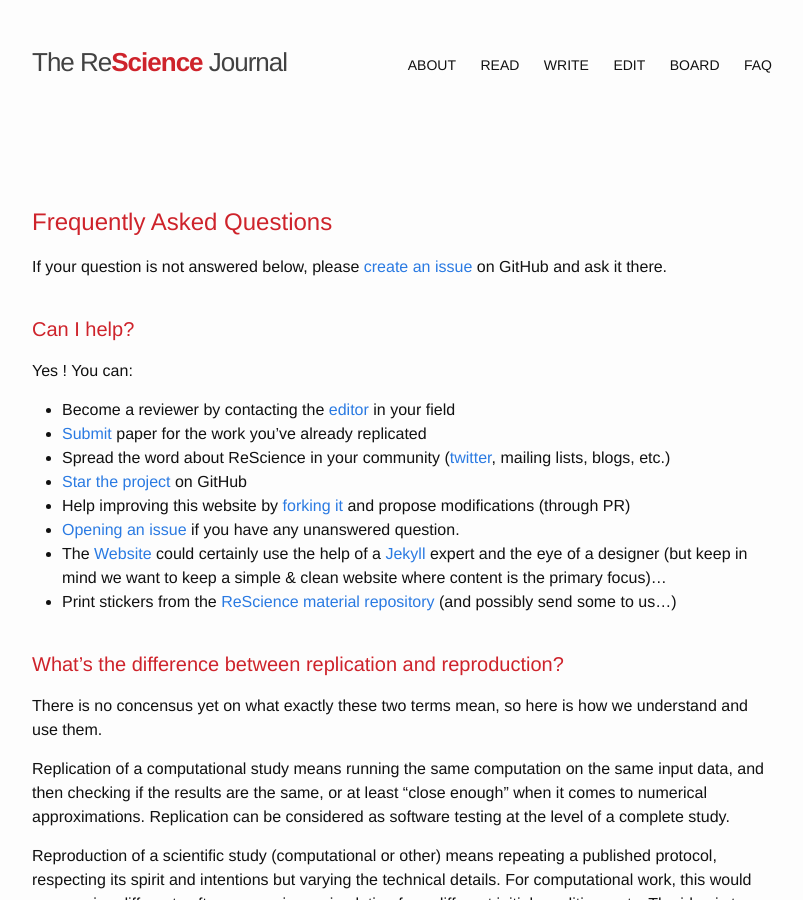
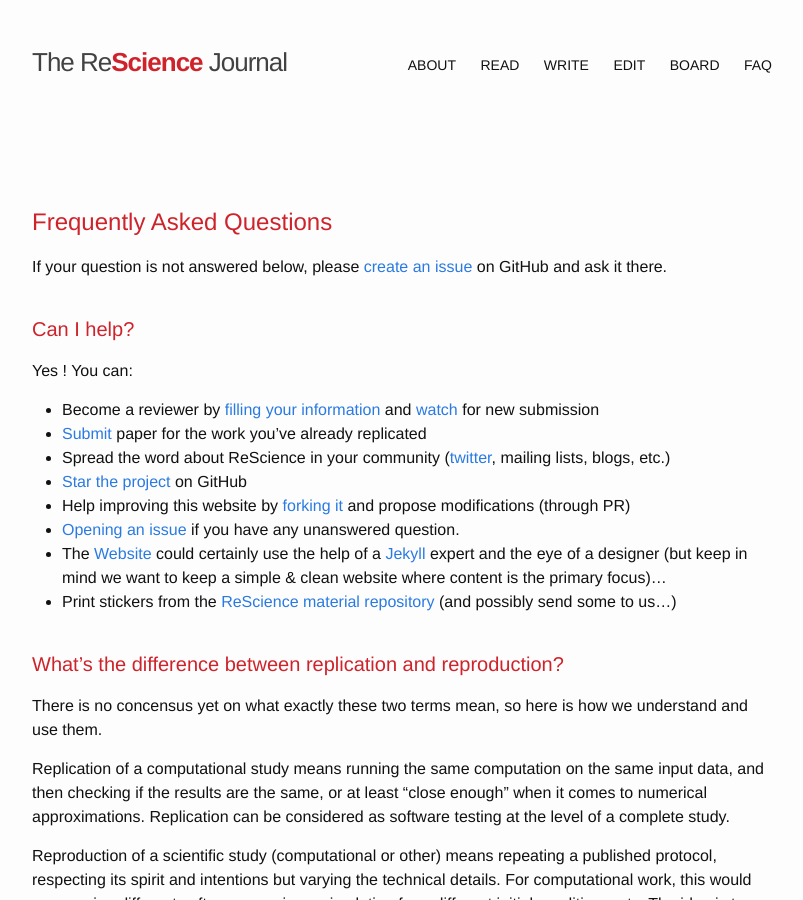
Before and after one commit to ReScience/rescience.github.io, a Jekyll site: the page built from 05-FAQ.md, in a window 1280 px wide and 900 px high. Shown: the whole window, without its empty margins (238-1041 px from the left). Built offline with Jekyll 4.4.1, drawn with Linux system fonts in a browser that asks for light colours.

Commit message:
Updated reviewer application information

```diff
--- a/05-FAQ.md
+++ b/05-FAQ.md
@@ -14,7 +14,7 @@
 
 Yes ! You can:
 
- * Become a reviewer by contacting the [editor](../board) in your field
+ * Become a reviewer by [filling your information](https://github.com/ReScience/ReScience/issues/27) and [watch](https://github.com/ReScience/ReScience-submission/subscription) for new submission
  * [Submit](../write) paper for the work you've already replicated
  * Spread the word about Re**Science** in your community
    ([twitter](http://twitter.com/ReScienceEds), mailing lists, blogs, etc.)
```
